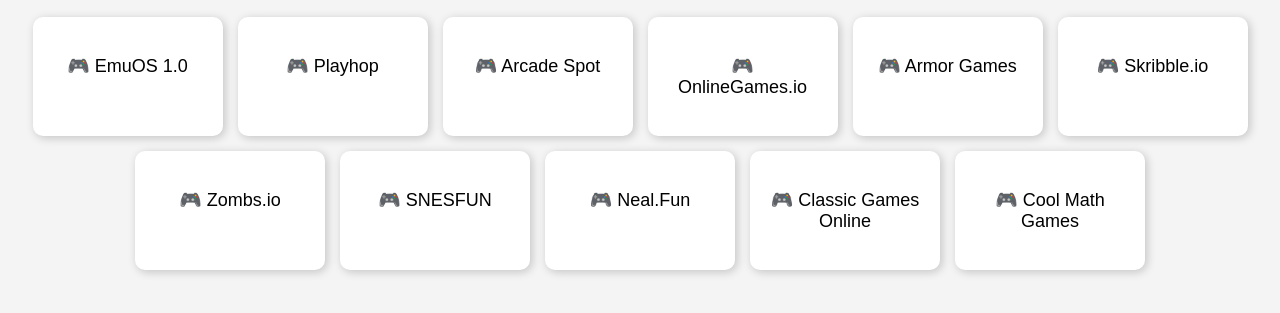
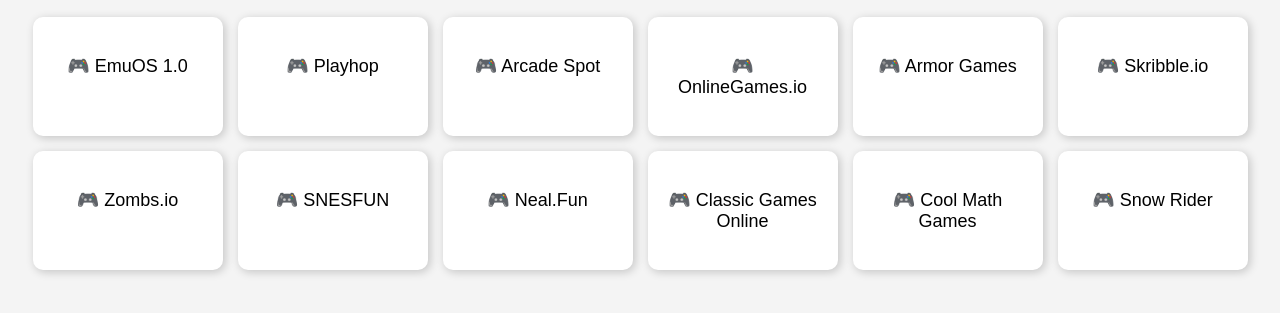
Before and after one commit to UndercoverLegend/Gaming-Era-2, a plain HTML site: page index.html in a window 1280 px wide. Shown: the part 71-384 px from the top of the page. Drawn offline with Linux system fonts and the light colour scheme.

Commit message:
Update index.html

```diff
--- a/index.html
+++ b/index.html
@@ -42,6 +42,9 @@
        <div class="game-card adventure" onclick="loadGame('https://www.coolmathgames.com')">
             <p>🎮 Cool Math Games</p>
         </div>
+       <div class="game-card adventure" onclick="loadGame('https://snow-rider.io/')">
+            <p>🎮 Snow Rider</p>
+        </div>
     </div>
 
     <div class="game-display">
```
